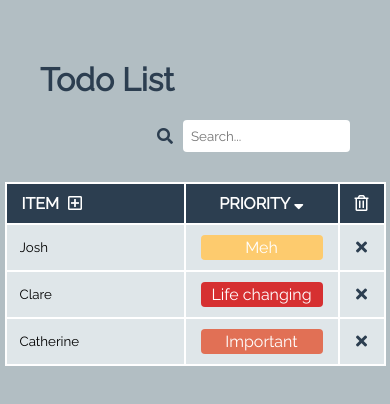
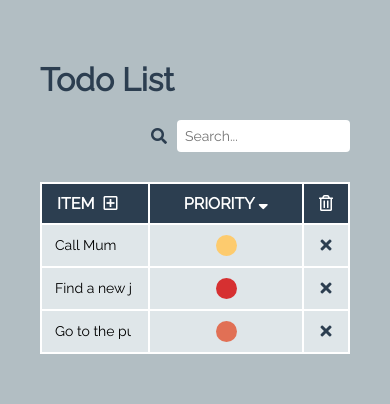
Before and after one commit to josh-newton/vue-todo-list, a Vue app: page / in a window 390 px wide. Shown: the top 404 px of the page. Built offline with nearby package versions, Linux system fonts and the light colour scheme.

Commit message:
Added media query as example

```diff
--- a/src/App.vue
+++ b/src/App.vue
@@ -3,6 +3,7 @@
     <div class="header">
       <h1>Todo List</h1>
     </div>
+    <div class="flex">
       <Search @onSearchChange="onSearchChange"/>
       <List
         :list="filteredList"
@@ -15,11 +16,18 @@
         @onToggleSort="toggleSort"
       />
     </div>
+  </div>
 </template>
 
 <script>
 import Search from './components/Search.vue'
 import List from './components/List.vue'
+
+const DEFAULT_LIST = [
+  { id: 0, text: 'Call Mum', priority: 0 },
+  { id: 1, text: 'Find a new job', priority: 2 },
+  { id: 2, text: 'Go to the pub', priority: 1 },
+];
 
 export default {
   name: 'App',
@@ -113,12 +121,7 @@ export default {
   },
   created: function() {
     const local = JSON.parse(localStorage.getItem('todoList')) || [];
-    const defaultList = [
-      { id: 0, text: 'Josh', priority: 0 },
-      { id: 1, text: 'Clare', priority: 2 },
-      { id: 2, text: 'Catherine', priority: 1 },
-    ];
-    const list = local.length > 0 ? local : defaultList;
+    const list = local.length > 0 ? local : DEFAULT_LIST;
 
     const highestId = list.reduce((max, item) => item.id >= max.id ? item : max).id;
     this.setNextUniqueId(highestId);
--- a/src/components/List.vue
+++ b/src/components/List.vue
@@ -29,7 +29,7 @@
             <input type="text" v-model="item.text" @keyup="$emit('onEditItem', item)">
           </td>
           <td class="priority">
-            <p :class="['priority-' + item.priority]" v-show="editItemId !== item.id" @click="setEditItemId(item.id)">{{ priority[item.priority] }}</p>
+            <p :class="['priority-' + item.priority]" v-show="editItemId !== item.id" @click="setEditItemId(item.id)"><span>{{ priority[item.priority] }}</span></p>
             <select v-model="item.priority" v-show="editItemId === item.id" @change="$emit('onEditItem', item); setEditItemId(null);">
               <option disabled="disabled" value="undefined">Priority...</option>
               <option v-for="(item, index) in priority" :key="index" :value="index">{{ item }}</option>
@@ -114,17 +114,21 @@ td{
   border: 2px solid #fff;
   border-radius: 4px;
 
-  input, select{
+  input,{
     padding: 8px;
     border-radius: 4px;
     border: none;
     background: none;
+    width: calc(100% - 20px);
+    font-size: 14px;
   }
   select{
+    font-size: 14px;
     width: 122px;
     padding: 4px;
     background: #fff;
     margin: 10px 0;
+    border-radius: 4px;
   }
 }
 tr{
@@ -143,7 +147,7 @@ tr{
     border-radius: 4px;
     border: none;
     background: none;
-    min-width: 100px;
+    width: calc(100% - 20px);
   }
 }
 .priority{
@@ -171,4 +175,15 @@ tr{
   text-align: center;
   padding: 0 15px;
 }
+
+@media screen and (max-width: 600px) {
+  .priority span{
+    display: none;
+  }
+  .priority p{
+    width: 15px;
+    height: 15px;
+    border-radius: 50%;
+  }
+}
 </style>
--- a/src/components/Search.vue
+++ b/src/components/Search.vue
@@ -36,6 +36,7 @@ label{
     padding: 8px;
     border-radius: 4px;
     border: none;
+    font-size: 14px;
   }
 }
 </style>
```
Lines whose indentation alone changed are shown as unchanged.
